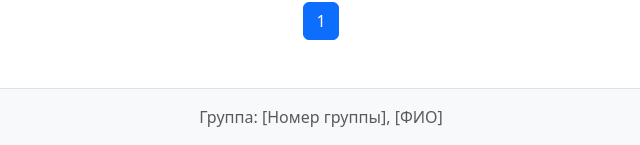
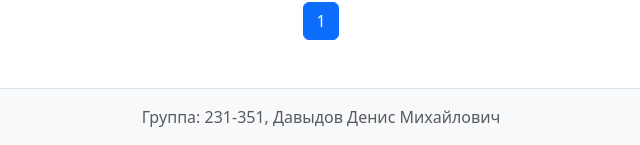
Before and after one commit to Lider9749/exam, a Flask app: page / in a window 1280 px wide. Shown: the part 1151-1296 px from the top of the page, without its empty margins (319-959 px from the left). Run offline with Flask 3, Linux system fonts and the light colour scheme; a user stored in the database is signed in; tables that the repository leaves empty hold one stand-in row (values such as "Sample post"); grey boxes marked "Sample" are stand-in pictures; some libraries are stand-ins or nearby versions.

Commit message:
Update base.html

```diff
--- a/templates/base.html
+++ b/templates/base.html
@@ -69,7 +69,7 @@
 
     <footer class="footer mt-5 py-3 bg-light">
         <div class="container text-center">
-            <span class="text-muted">Группа: [Номер группы], [ФИО]</span>
+            <span class="text-muted">Группа: 231-351, Давыдов Денис Михайлович</span>
         </div>
     </footer>
 
```
